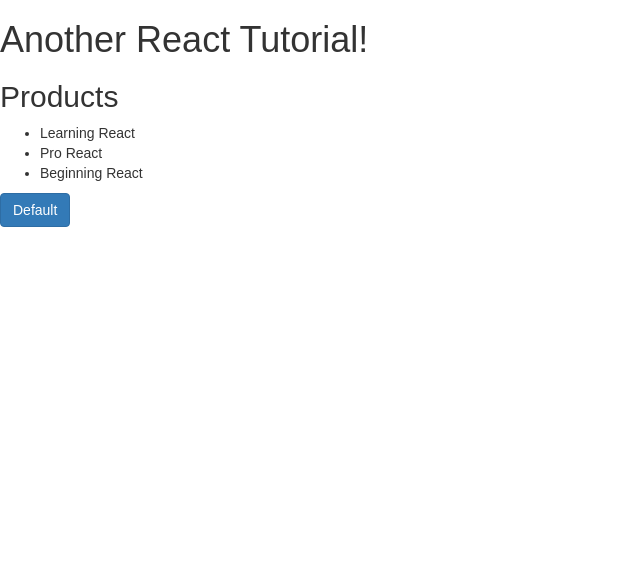
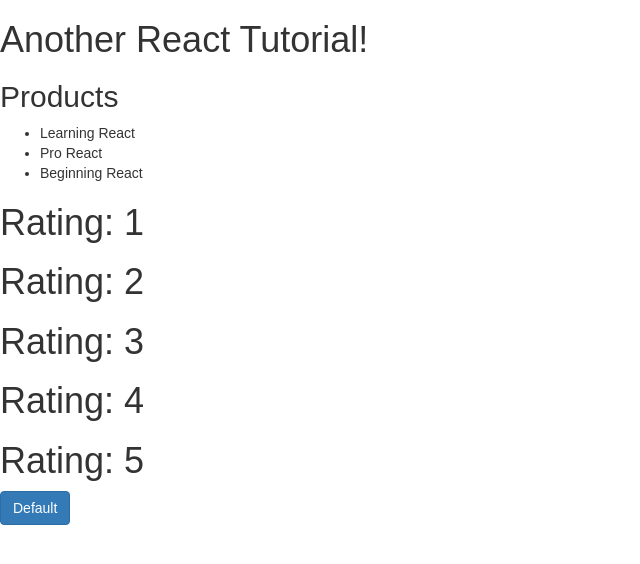
Before and after one commit to gitasong/greg-lim-product-list, a React (Create React App) app: page / in a window 1280 px wide. Shown: the top 564 px of the page, without its empty margins (0-640 px from the left). Built offline with nearby package versions, Linux system fonts and the light colour scheme.

Commit message:
import Rating component; add series of Rating elements

```diff
--- a/src/App.js
+++ b/src/App.js
@@ -1,6 +1,7 @@
 import React, { Component } from 'react';
 import Products from './Products';
 import { Button } from 'react-bootstrap';
+import Rating from './Rating';
 
 class App extends Component {
   render() {
@@ -11,6 +12,11 @@ class App extends Component {
       <div>
         <h1>Another React Tutorial!</h1>
         <Products />
+        <Rating rating="1" />
+        <Rating rating="2" />
+        <Rating rating="3" />
+        <Rating rating="4" />
+        <Rating rating="5" />
         <Button bsStyle="primary" disabled={!isValid}>Default</Button>
       </div>
     );
```
